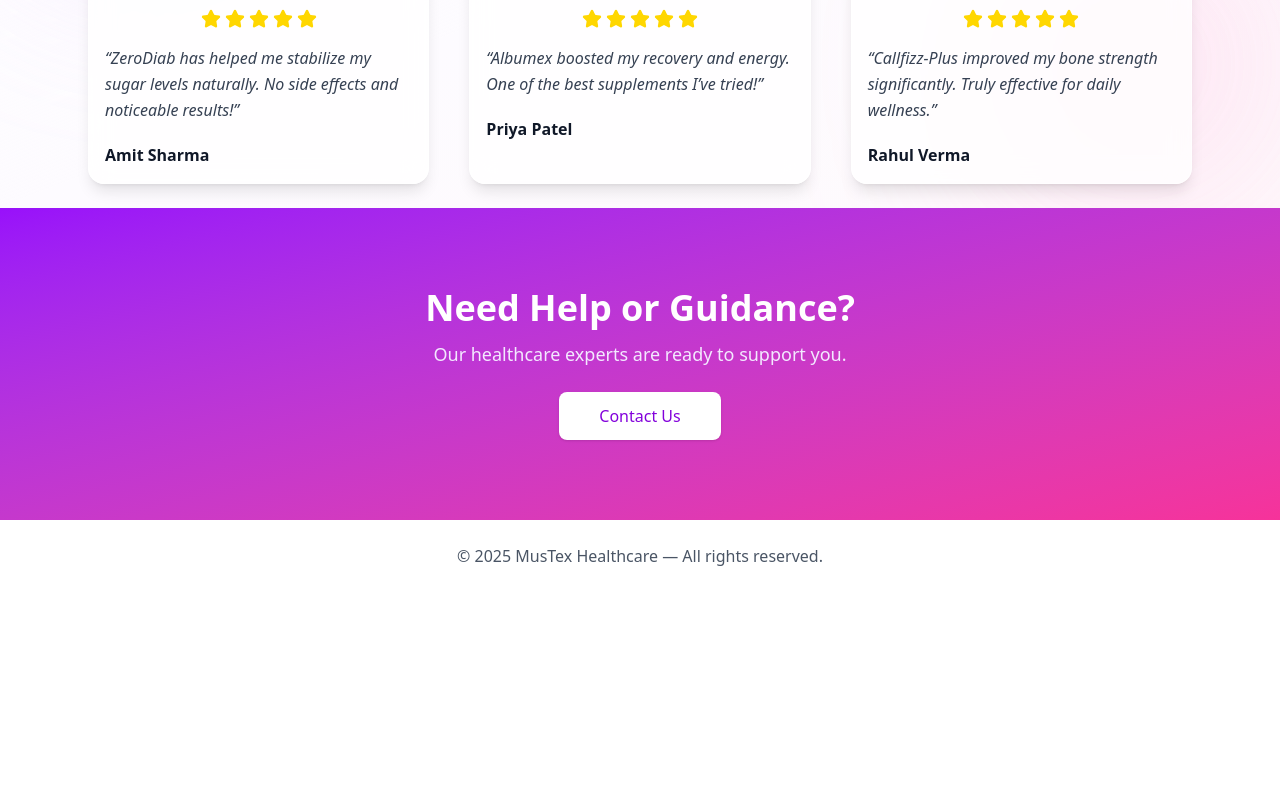
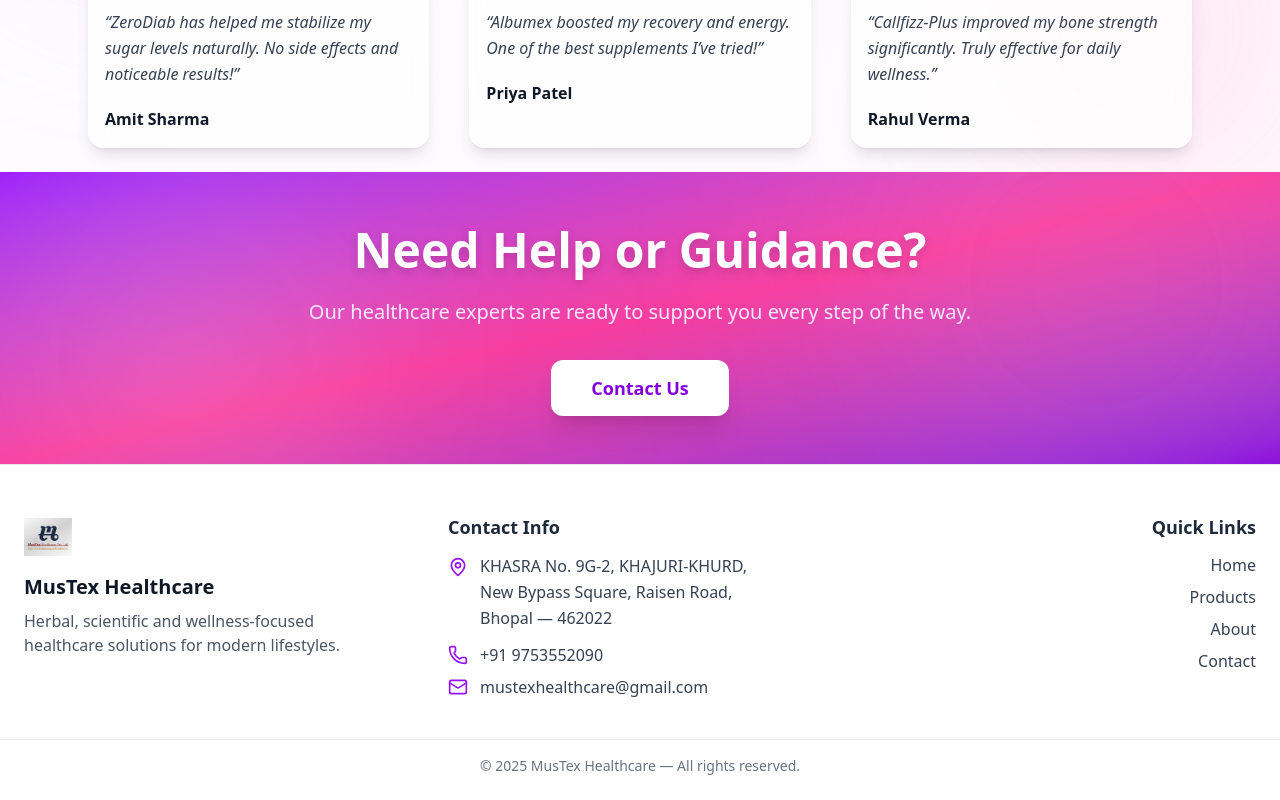
Before and after one commit to pranshu9179/mustex-healthcare, a React (Vite) app: page / in a window 1280 px wide. Shown: the part 2864-3664 px from the top of the page. Before the commit the page ends 3456 px from the top, so only its background shows below. Built offline with nearby package versions, Linux system fonts and the light colour scheme.

Commit message:
new code updated

```diff
--- a/src/components/Footer.jsx
+++ b/src/components/Footer.jsx
@@ -1,7 +1,76 @@
+// export default function Footer() {
+//   return (
+//     <footer className="text-center text-gray-600 py-6">
+//       © {new Date().getFullYear()} MusTex Healthcare — All rights reserved.
+//     </footer>
+//   );
+// }
+
+import { Mail, Phone, MapPin } from "lucide-react";
+import logo from "../assets/logo.jpg"; // update if needed
+
 export default function Footer() {
   return (
-    <footer className="text-center text-gray-600 py-6">
-      © {new Date().getFullYear()} MusTex Healthcare — All rights reserved.
+    <footer className=" bg-white pt-12 pb-6 border-t border-gray-200">
+      <div className="max-w-7xl mx-auto px-6 grid md:grid-cols-3 gap-10">
+
+        {/* BRAND */}
+        <div className="flex flex-col items-center md:items-start text-center md:text-left">
+          <img
+            src={logo}
+            alt="MusTex Healthcare"
+            className="w-12 h-12 object-contain mb-3 rounded"
+          />
+          <h3 className="text-xl font-bold text-gray-900">MusTex Healthcare</h3>
+          <p className="text-gray-600 mt-2 max-w-xs">
+            Herbal, scientific and wellness-focused healthcare solutions for
+            modern lifestyles.
+          </p>
+        </div>
+
+        {/* CONTACT */}
+        <div className="text-center md:text-left">
+          <h4 className="text-lg font-semibold text-gray-800 mb-3">Contact Info</h4>
+
+          <div className="flex justify-center md:justify-start gap-3 items-start">
+            <MapPin size={20} className="text-purple-600 mt-1" />
+            <p className="text-gray-700 leading-relaxed">
+              KHASRA No. 9G-2, KHAJURI-KHURD,<br />
+              New Bypass Square, Raisen Road,<br />
+              Bhopal — 462022
+            </p>
+          </div>
+
+          <div className="flex justify-center md:justify-start gap-3 items-center mt-3">
+            <Phone size={20} className="text-purple-600" />
+            <p className="text-gray-700">+91 9753552090</p>
+          </div>
+
+          <div className="flex justify-center md:justify-start gap-3 items-center mt-2">
+            <Mail size={20} className="text-purple-600" />
+            <p className="text-gray-700">mustexhealthcare@gmail.com</p>
+          </div>
+        </div>
+
+        {/* QUICK LINKS */}
+        <div className="text-center md:text-right">
+          <h4 className="text-lg font-semibold text-gray-800 mb-3">Quick Links</h4>
+
+          <ul className="space-y-2 text-gray-700">
+            <li><a href="/" className="hover:text-purple-600 transition">Home</a></li>
+            <li><a href="/products" className="hover:text-purple-600 transition">Products</a></li>
+            <li><a href="/about" className="hover:text-purple-600 transition">About</a></li>
+            <li><a href="/contact" className="hover:text-purple-600 transition">Contact</a></li>
+          </ul>
+        </div>
+      </div>
+
+      {/* COPYRIGHT BAR */}
+      <div className="mt-10 pt-4 border-t border-gray-200 text-center">
+        <p className="text-gray-500 text-sm">
+          © {new Date().getFullYear()} MusTex Healthcare — All rights reserved.
+        </p>
+      </div>
     </footer>
   );
 }
--- a/src/components/sections/CTASection.jsx
+++ b/src/components/sections/CTASection.jsx
@@ -1,19 +1,81 @@
+// import { Link } from "react-router-dom";
+
+// export default function CTASection() {
+//   return (
+//     <section className="py-12 bg-gradient-to-br from-purple-600 to-pink-500 text-white text-center">
+//       <h2 className="text-4xl font-bold">Need Help or Guidance?</h2>
+//       <p className="mt-3 text-purple-100 text-lg">
+//         Our healthcare experts are ready to support you.
+//       </p>
+
+//       <Link
+//         to="/contact"
+//         className="inline-block mt-6 px-8 py-3 bg-white text-purple-700 rounded-lg shadow hover:bg-gray-100 transition"
+//       >
+//         Contact Us
+//       </Link>
+//     </section>
+//   );
+// }
+
+
+
+
 import { Link } from "react-router-dom";
+import { motion } from "framer-motion";
 
 export default function CTASection() {
   return (
-    <section className="py-20 bg-gradient-to-br from-purple-600 to-pink-500 text-white text-center">
-      <h2 className="text-4xl font-bold">Need Help or Guidance?</h2>
-      <p className="mt-3 text-purple-100 text-lg">
-        Our healthcare experts are ready to support you.
-      </p>
+    <section className="relative py-12 overflow-hidden">
 
-      <Link
-        to="/contact"
-        className="inline-block mt-6 px-10 py-3 bg-white text-purple-700 rounded-lg shadow hover:bg-gray-100 transition"
-      >
-        Contact Us
-      </Link>
+      {/* Background Gradient Blur */}
+      <div className="absolute inset-0 bg-gradient-to-br from-purple-600 via-pink-500 to-purple-700 opacity-95"></div>
+      <div className="absolute top-10 left-10 w-72 h-72 bg-white/20 blur-[120px] rounded-full"></div>
+      <div className="absolute bottom-10 right-10 w-72 h-72 bg-pink-200/30 blur-[140px] rounded-full"></div>
+
+      <div className="relative max-w-3xl mx-auto text-center px-6">
+
+        {/* Heading */}
+        <motion.h2
+          initial={{ opacity: 0, y: 20 }}
+          whileInView={{ opacity: 1, y: 0 }}
+          viewport={{ once: true }}
+          transition={{ duration: 0.6 }}
+          className="text-4xl md:text-5xl font-extrabold text-white drop-shadow-lg leading-tight"
+        >
+          Need Help or Guidance?
+        </motion.h2>
+
+        {/* Subtext */}
+        <motion.p
+          initial={{ opacity: 0 }}
+          whileInView={{ opacity: 1 }}
+          viewport={{ once: true }}
+          transition={{ duration: 0.8 }}
+          className="mt-4 text-purple-100 text-lg md:text-xl leading-relaxed"
+        >
+          Our healthcare experts are ready to support you every step of the way.
+        </motion.p>
+
+        {/* Button */}
+        <motion.div
+          initial={{ opacity: 0, scale: 0.9 }}
+          whileInView={{ opacity: 1, scale: 1 }}
+          viewport={{ once: true }}
+          transition={{ duration: 0.5 }}
+        >
+          <Link
+            to="/contact"
+            className="inline-block mt-8 px-8 md:px-10 py-3.5 rounded-xl
+            bg-white text-purple-700 font-semibold text-lg shadow-xl
+            hover:bg-purple-50 hover:shadow-2xl transition-all duration-300
+            hover:-translate-y-1"
+          >
+            Contact Us
+          </Link>
+        </motion.div>
+
+      </div>
     </section>
   );
 }
--- a/src/components/sections/FullProductsSection.jsx
+++ b/src/components/sections/FullProductsSection.jsx
@@ -175,7 +175,7 @@
         <motion.h3
           initial={{ opacity: 0, y: -10 }}
           animate={{ opacity: 1, y: 0 }}
-          className="text-4xl md:text-5xl font-extrabold text-gray-900"
+          className="text-2xl md:text-4xl font-extrabold text-gray-900"
         >
           Our Premium Product Line
         </motion.h3>
@@ -183,7 +183,7 @@
         <motion.p
           initial={{ opacity: 0 }}
           animate={{ opacity: 1 }}
-          className="text-gray-700 mt-3 text-lg"
+          className="text-gray-700 mt-3 text-md"
         >
           Scientifically formulated. Herbal-based. Clinically trusted.
         </motion.p>
--- a/src/components/sections/TestimonialsSection.jsx
+++ b/src/components/sections/TestimonialsSection.jsx
@@ -64,11 +64,11 @@
       <div className="absolute bottom-0 right-0 w-72 h-72 bg-pink-300/30 blur-[100px] rounded-full"></div>
 
       {/* Header */}
-      <div className="relative max-w-4xl mx-auto text-center mb-16 px-6">
-        <h3 className="text-4xl md:text-5xl font-extrabold text-gray-900">
+      <div className="relative max-w-4xl mx-auto text-center mb-8 px-6">
+        <h3 className="text-2xl md:text-5xl font-extrabold text-gray-900">
           Trusted by Thousands
         </h3>
-        <p className="text-gray-600 mt-3 text-lg">
+        <p className="text-gray-600 mt-3 text-md">
           Real stories from real patients who experienced positive change.
         </p>
 
```
